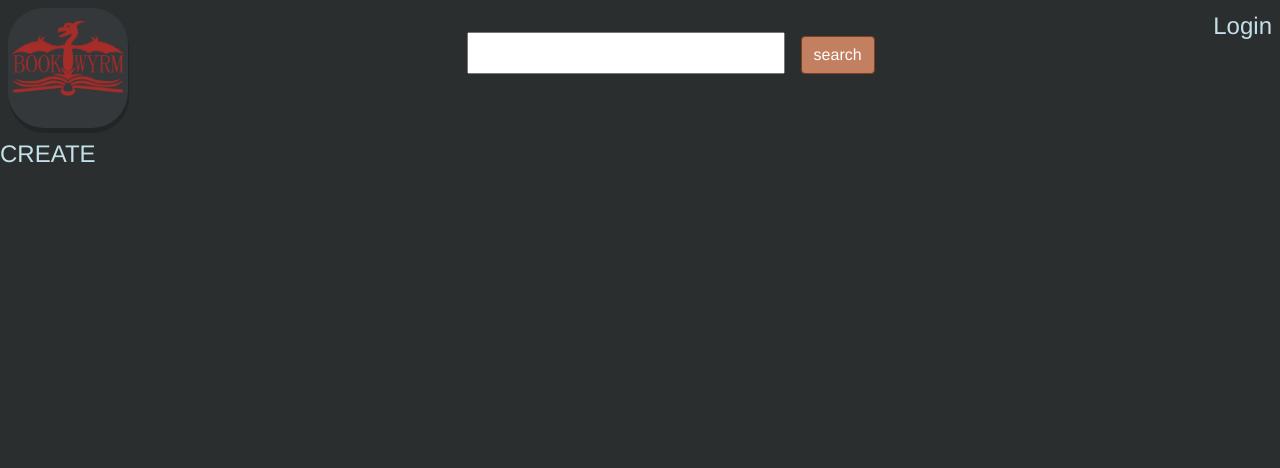
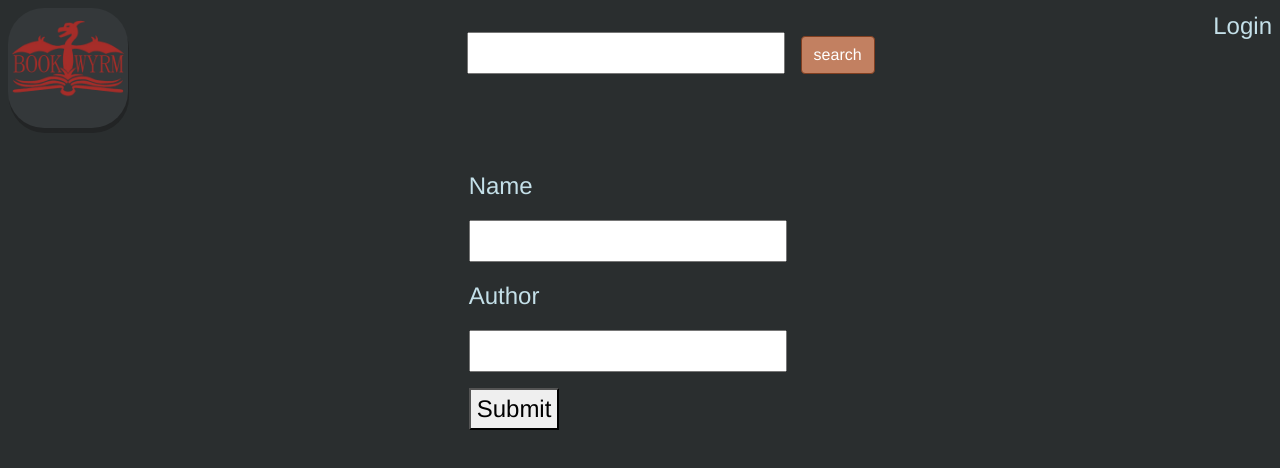
Before and after one commit to gurtejboparai/bookwyrm, a Vue app in the folder bookwyrm_frontend/: page /create in a window 1280 px wide. Shown: the top 468 px of the page. Built offline with nearby package versions, Linux system fonts and the light colour scheme.

Commit message:
#38 Add dummy functionality to upload book page.

```diff
--- a/bookwyrm_frontend/src/views/BookCreate.vue
+++ b/bookwyrm_frontend/src/views/BookCreate.vue
@@ -1,5 +1,48 @@
 <template>
-  <div class="book_create">
-    CREATE
+  <div class="container p-4" id="book_create">
+    <div class="row justify-content-center p-2">
+      <div class="col-sm-12 col-md-4">
+        <label for="name" class="text-center">Name</label>
+      </div>
+    </div>
+    <div class="row justify-content-center p-2">
+      <div class="col-sm-12 col-md-4">
+        <input type="text" id="name" v-model="bookName"/>
+      </div>
+    </div>
+    <div class="row justify-content-center p-2">
+      <div class="col-sm-12 col-md-4">
+        <label for="author">Author</label>
+      </div>
+    </div>
+    <div class="row justify-content-center p-2">
+      <div class="col-sm-12 col-md-4">
+        <input type="text" id="author" v-model="bookAuthor" />
+      </div>
+    </div>
+    <div class="row justify-content-center p-2">
+      <div class="col-sm-12 col-md-4">
+        <button @click="submitBook">
+          Submit
+        </button>
+      </div>
+    </div>
+
   </div>
 </template>
+<script>
+  export default {
+    name: 'Home',
+    data() {
+      return {
+        bookName: "",
+        bookAuthor: ""
+      }
+    },
+    methods: {
+      submitBook() {
+        alert("Book submitting attempted for book with name: "+this.bookName+" and author: "+this.bookAuthor);
+      }
+    }
+  }
+</script>
```
